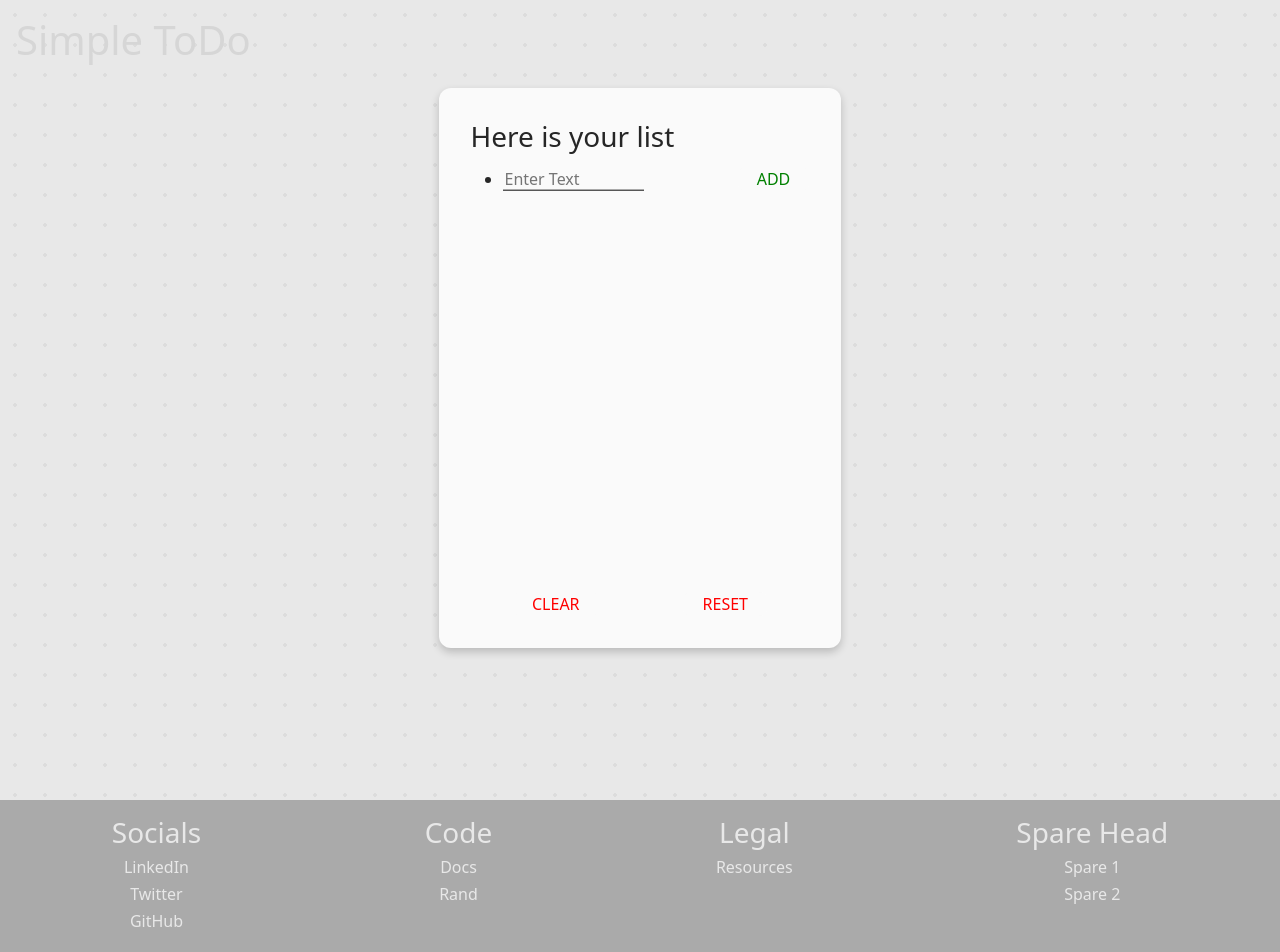
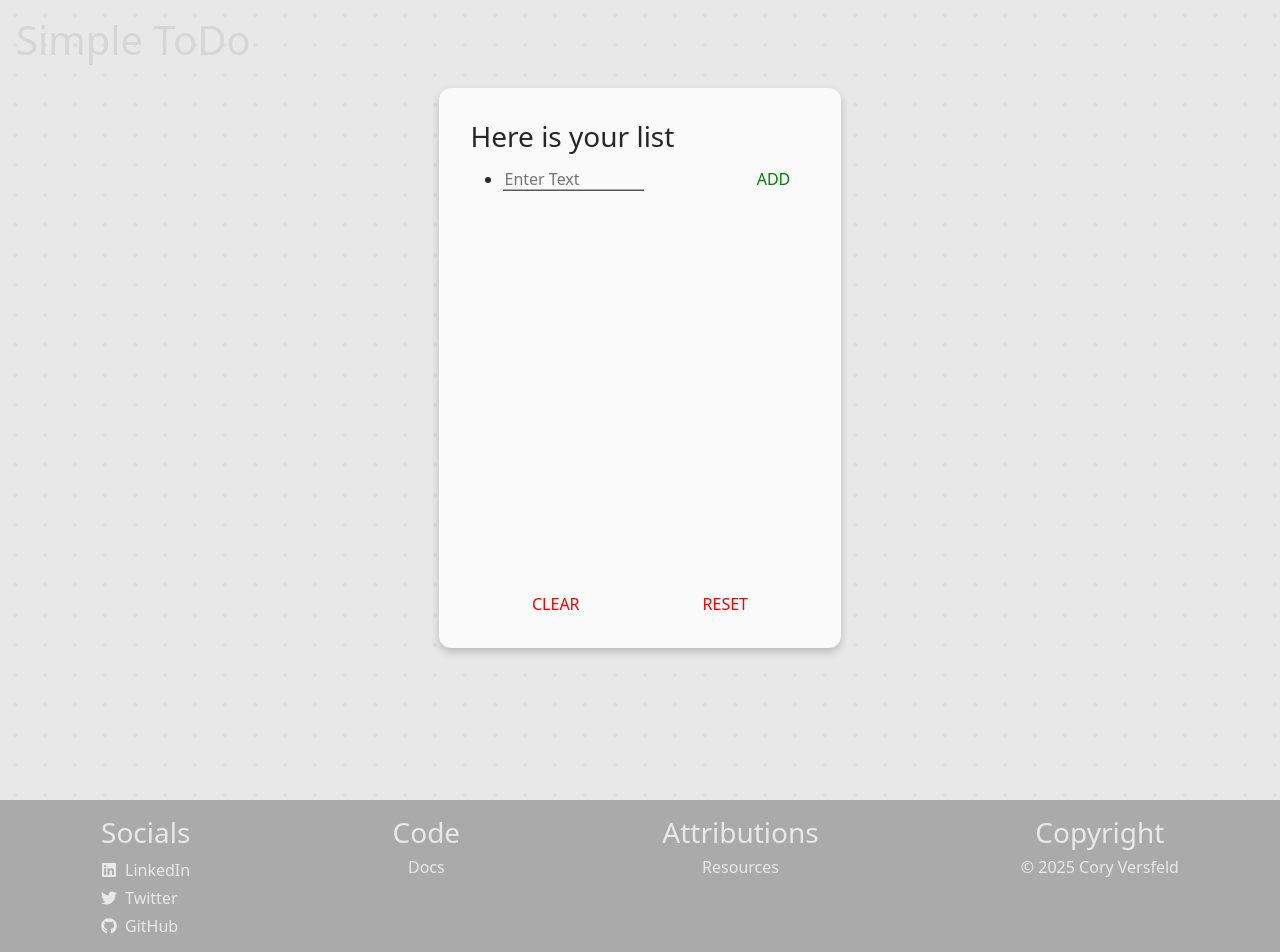
Before and after one commit to zwcory/SimpleToDo, a React (Vite) app in the folder web-app/vite-project/: page / in a window 1280 px wide. Shown: the top 952 px of the page. Built offline with nearby package versions, Linux system fonts and the light colour scheme.

Commit message:
Added footer info

```diff
--- a/web-app/vite-project/package.json
+++ b/web-app/vite-project/package.json
@@ -10,9 +10,10 @@
     "preview": "vite preview"
   },
   "dependencies": {
+    "bootstrap": "^5.3.3",
     "react": "^18.3.1",
     "react-dom": "^18.3.1",
-    "bootstrap": "^5.3.3"
+    "react-icons": "^5.4.0"
   },
   "devDependencies": {
     "@eslint/js": "^9.17.0",
--- a/web-app/vite-project/src/Footer.css
+++ b/web-app/vite-project/src/Footer.css
@@ -8,24 +8,13 @@
 
 }
 
+.iconLink {
+    text-decoration: none;
+    color: inherit; /* or a specific color, e.g. #e8e8e8 if using a dark footer */
+    transition: opacity 0.2s ease-in-out;
+}
 
-/*@media (min-width: 576px) {*/
-/*    .footerContainer {*/
-/*        max-width: 540px;*/
-/*    }*/
-/*}*/
-/*@media (min-width: 768px) {*/
-/*    .footerContainer{*/
-/*        max-width: 720px;*/
-/*    }*/
-/*}*/
-/*@media (min-width: 992px) {*/
-/*    .footerContainer {*/
-/*        max-width: 960px;*/
-/*    }*/
-/*}*/
-/*@media (min-width: 1200px) {*/
-/*    .footerContainer {*/
-/*        max-width: 1140px;*/
-/*    }*/
-/*}*/
+.iconLink:hover {
+    opacity: 0.3; !important;
+    color: #e8e8e8;
+}
--- a/web-app/vite-project/src/Footer.jsx
+++ b/web-app/vite-project/src/Footer.jsx
@@ -1,62 +1,71 @@
-import './Footer.css'
-import './App.css'
+import { FaLinkedin, FaTwitter, FaGithub } from 'react-icons/fa';
+import './Footer.css';
+import './App.css';
 
 function Footer() {
-
     return (
         <>
-            <div className={"d-flex footerContainer justify-content-around"}>
-                {/*Socials*/}
-                <div className={'d-flex flex-column pt-3 pb-3'}>
-                    <h3>
-                        Socials
-                    </h3>
-                    <h6>
-                        LinkedIn
-                    </h6>
-                    <h6>
-                        Twitter
-                    </h6>
-                    <h6>
-                        GitHub
-                    </h6>
+            <div className="d-flex footerContainer justify-content-around">
+                {/* Socials */}
+                <div className="d-flex flex-column pt-3 pb-3">
+                    <h3>Socials</h3>
+                    <div className="d-flex align-items-center mb-1">
+                        <FaLinkedin style={{ marginRight: '0.5rem' }} />
+                        <a
+                            href="https://linkedin.com/in/cory-versfeld-62937a283/"
+                            target="_blank"
+                            rel="noopener noreferrer"
+                            className="iconLink"
+                        >
+                            LinkedIn
+                        </a>
+                    </div>
+
+                    <div className="d-flex align-items-center mb-1">
+                        <FaTwitter style={{ marginRight: '0.5rem' }} />
+                        <a
+                            href="https://twitter.com/zwcory"
+                            target="_blank"
+                            rel="noopener noreferrer"
+                            className="iconLink"
+                        >
+                            Twitter
+                        </a>
+                    </div>
+
+                    <div className="d-flex align-items-center mb-1">
+                        <FaGithub style={{ marginRight: '0.5rem' }} />
+                        <a
+                            href="https://github.com/yourprofile"
+                            target="_blank"
+                            rel="noopener noreferrer"
+                            className="iconLink"
+                        >
+                            GitHub
+                        </a>
+                    </div>
                 </div>
-                {/*Code*/}
-                <div className={'d-flex flex-column pt-3 pb-3'}>
-                    <h3>
-                        Code
-                    </h3>
-                    <h6>
-                    Docs
-                    </h6>
-                    <h6>
-                        Rand
-                    </h6>
+
+                {/* Code */}
+                <div className="d-flex flex-column pt-3 pb-3">
+                    <h3>Code</h3>
+                    <h6>Docs</h6>
                 </div>
-                {/*Resources (???)*/}
-                <div className={'d-flex flex-column pt-3 pb-3'}>
-                    <h3>
-                        Legal
-                    </h3>
-                    <h6>
-                        Resources
-                    </h6>
+
+                {/* Resources */}
+                <div className="d-flex flex-column pt-3 pb-3">
+                    <h3>Attributions</h3>
+                    <h6>Resources</h6>
                 </div>
-                {/* Spare */}
-                <div className={'d-flex flex-column pt-3 pb-3'}>
-                    <h3>
-                        Spare Head
-                    </h3>
-                    <h6>
-                        Spare 1
-                    </h6>
-                    <h6>
-                        Spare 2
-                    </h6>
+
+                {/* Spare / Copyright */}
+                <div className="d-flex flex-column pt-3 pb-3">
+                    <h3>Copyright</h3>
+                    <h6>© 2025 Cory Versfeld</h6>
                 </div>
-                </div>
+            </div>
         </>
-    )
+    );
 }
 
 export default Footer;
```
Also changed, not shown: 1 other file (tests, documents, lock files or other folders).
